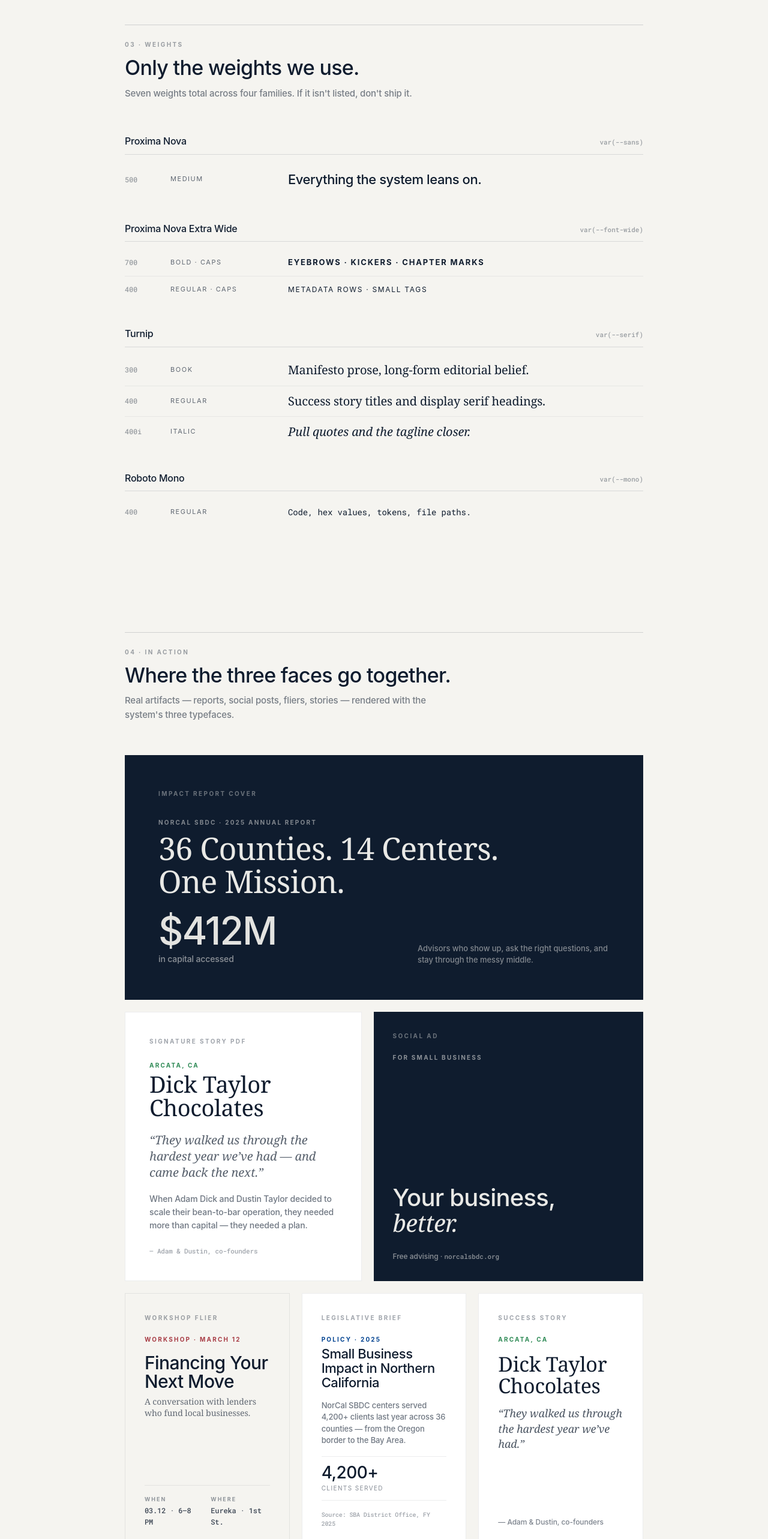
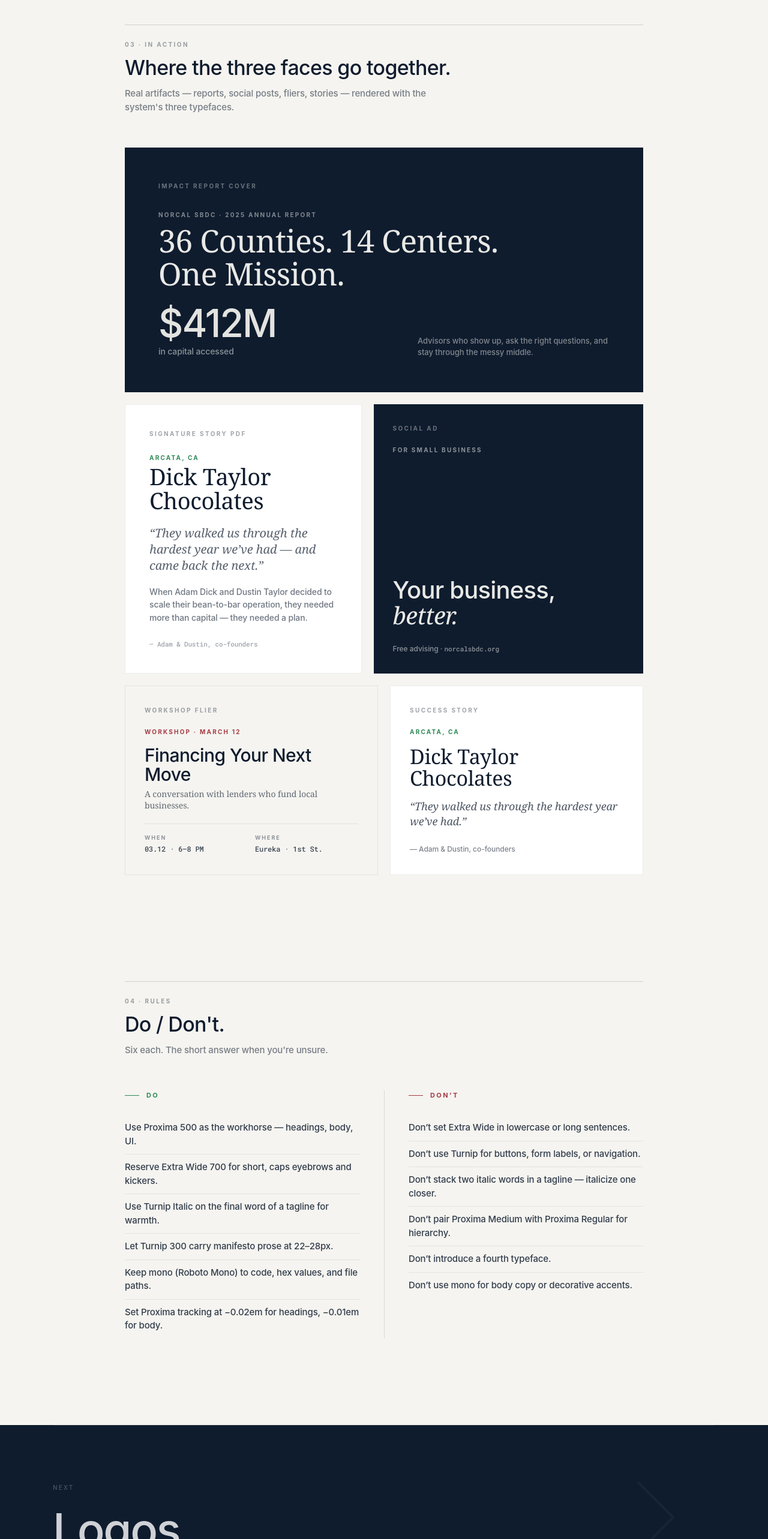
Before and after one commit to aphelps099/norcal-sbdc-brand, a Next.js app in the folder brand-house/: page /typography in a window 1280 px wide. Shown: the part 3334-5900 px from the top of the page at 60% size. Built offline with nearby package versions, Linux system fonts and the light colour scheme; a web font is replaced by a local one.

Commit message:
Typography: remove Weights section, Legislative Brief card; renumber sections

```diff
--- a/brand-house/src/app/(chapters)/typography/page.tsx
+++ b/brand-house/src/app/(chapters)/typography/page.tsx
@@ -277,96 +277,7 @@
   },
 ];
 
-/* ------------------------------------------------------------------ */
-/*  03 · Weights — data                                               */
-/* ------------------------------------------------------------------ */
 
-const weights = [
-  {
-    family: "Proxima Nova",
-    slug: "var(--sans)",
-    rows: [
-      {
-        num: "500",
-        label: "Medium",
-        sample: "Everything the system leans on.",
-        style: { fontFamily: "var(--sans)", fontWeight: 500, fontSize: "22px", letterSpacing: "-0.02em" } as const,
-      },
-    ],
-  },
-  {
-    family: "Proxima Nova Extra Wide",
-    slug: "var(--font-wide)",
-    rows: [
-      {
-        num: "700",
-        label: "Bold · CAPS",
-        sample: "EYEBROWS · KICKERS · CHAPTER MARKS",
-        style: {
-          fontFamily: "var(--font-wide)",
-          fontWeight: 700,
-          fontSize: "13px",
-          letterSpacing: "0.14em",
-          textTransform: "uppercase",
-        } as const,
-      },
-      {
-        num: "400",
-        label: "Regular · CAPS",
-        sample: "METADATA ROWS · SMALL TAGS",
-        style: {
-          fontFamily: "var(--font-wide)",
-          fontWeight: 400,
-          fontSize: "12px",
-          letterSpacing: "0.14em",
-          textTransform: "uppercase",
-        } as const,
-      },
-    ],
-  },
-  {
-    family: "Turnip",
-    slug: "var(--serif)",
-    rows: [
-      {
-        num: "300",
-        label: "Book",
-        sample: "Manifesto prose, long-form editorial belief.",
-        style: { fontFamily: "var(--serif)", fontWeight: 300, fontSize: "20px", lineHeight: 1.4 } as const,
-      },
-      {
-        num: "400",
-        label: "Regular",
-        sample: "Success story titles and display serif headings.",
-        style: { fontFamily: "var(--serif)", fontWeight: 400, fontSize: "20px", lineHeight: 1.3 } as const,
-      },
-      {
-        num: "400i",
-        label: "Italic",
-        sample: "Pull quotes and the tagline closer.",
-        style: {
-          fontFamily: "var(--serif)",
-          fontWeight: 400,
-          fontStyle: "italic",
-          fontSize: "20px",
-          lineHeight: 1.3,
-        } as const,
-      },
-    ],
-  },
-  {
-    family: "Roboto Mono",
-    slug: "var(--mono)",
-    rows: [
-      {
-        num: "400",
-        label: "Regular",
-        sample: "Code, hex values, tokens, file paths.",
-        style: { fontFamily: "var(--mono)", fontWeight: 400, fontSize: "14px", lineHeight: 1.5 } as const,
-      },
-    ],
-  },
-];
 
 /* ------------------------------------------------------------------ */
 /*  05 · Do / Don't — data                                            */
@@ -586,90 +497,16 @@
           </div>
         </section>
 
+
+
         {/* ============================================================
-            03 · WEIGHTS
+            03 · IN ACTION — editorial asymmetric layout
         ============================================================ */}
         <section style={{ paddingTop: "clamp(100px, 12vw, 160px)", paddingBottom: "24px" }}>
           <div className="max-w-[960px] mx-auto px-8 md:px-12">
             <div className="border-t border-navy/[0.16] pt-6">
               <SectionHeader
-                eyebrow="03 · Weights"
-                title="Only the weights we use."
-                sub="Seven weights total across four families. If it isn't listed, don't ship it."
-              />
-            </div>
-
-            <div className="space-y-10">
-              {weights.map((family) => (
-                <div key={family.family}>
-                  <div className="flex items-baseline justify-between mb-3 pb-2 border-b border-navy/[0.12]">
-                    <p
-                      className="text-navy"
-                      style={{
-                        fontFamily: "var(--sans)",
-                        fontWeight: 500,
-                        fontSize: "16px",
-                        letterSpacing: "-0.015em",
-                      }}
-                    >
-                      {family.family}
-                    </p>
-                    <code
-                      className="text-navy/40"
-                      style={{
-                        fontFamily: "var(--mono)",
-                        fontSize: "11px",
-                        letterSpacing: "0",
-                      }}
-                    >
-                      {family.slug}
-                    </code>
-                  </div>
-                  {family.rows.map((r) => (
-                    <div
-                      key={r.num}
-                      className="grid grid-cols-[60px_180px_1fr] gap-4 items-center py-3 border-b border-navy/[0.06] last:border-b-0"
-                    >
-                      <p
-                        className="text-navy/40"
-                        style={{
-                          fontFamily: "var(--mono)",
-                          fontSize: "12px",
-                        }}
-                      >
-                        {r.num}
-                      </p>
-                      <p
-                        className="text-navy/65"
-                        style={{
-                          fontFamily: "var(--font-wide)",
-                          fontWeight: 400,
-                          fontSize: "11px",
-                          letterSpacing: "0.14em",
-                          textTransform: "uppercase",
-                        }}
-                      >
-                        {r.label}
-                      </p>
-                      <p className="text-navy" style={r.style}>
-                        {r.sample}
-                      </p>
-                    </div>
-                  ))}
-                </div>
-              ))}
-            </div>
-          </div>
-        </section>
-
-        {/* ============================================================
-            04 · IN ACTION — editorial asymmetric layout
-        ============================================================ */}
-        <section style={{ paddingTop: "clamp(100px, 12vw, 160px)", paddingBottom: "24px" }}>
-          <div className="max-w-[960px] mx-auto px-8 md:px-12">
-            <div className="border-t border-navy/[0.16] pt-6">
-              <SectionHeader
-                eyebrow="04 · In Action"
+                eyebrow="03 · In Action"
                 title="Where the three faces go together."
                 sub="Real artifacts — reports, social posts, fliers, stories — rendered with the system's three typefaces."
               />
@@ -914,9 +751,9 @@
             </div>
           </div>
 
-          {/* Row 3: Workshop Flier + Legislative One-Pager + Success Story */}
+          {/* Row 3: Workshop Flier + Success Story */}
           <div className="max-w-[960px] mx-auto px-8 md:px-12">
-            <div className="grid grid-cols-1 md:grid-cols-3 gap-5">
+            <div className="grid grid-cols-1 md:grid-cols-2 gap-5">
               {/* Workshop Flier — fixed subtitle size */}
               <figure className="bg-cream border border-navy/[0.08] p-7 md:p-8 flex flex-col">
                 <figcaption
@@ -1012,94 +849,6 @@
                 </div>
               </figure>
 
-              {/* Legislative One-Pager */}
-              <figure className="bg-white border border-navy/[0.08] p-7 md:p-8 flex flex-col">
-                <figcaption
-                  className="mb-5 text-navy/40"
-                  style={{
-                    fontFamily: "var(--font-wide)",
-                    fontWeight: 700,
-                    fontSize: "10px",
-                    letterSpacing: "0.24em",
-                    textTransform: "uppercase",
-                  }}
-                >
-                  Legislative Brief
-                </figcaption>
-                <p
-                  className="mb-1"
-                  style={{
-                    fontFamily: "var(--font-wide)",
-                    fontWeight: 700,
-                    fontSize: "10px",
-                    letterSpacing: "0.22em",
-                    textTransform: "uppercase",
-                    color: COBALT,
-                  }}
-                >
-                  Policy · 2025
-                </p>
-                <p
-                  className="text-navy mb-4"
-                  style={{
-                    fontFamily: "var(--sans)",
-                    fontWeight: 500,
-                    fontSize: "22px",
-                    letterSpacing: "-0.02em",
-                    lineHeight: 1.1,
-                  }}
-                >
-                  Small Business Impact in Northern California
-                </p>
-                <p
-                  className="text-navy/60 mb-4"
-                  style={{
-                    fontFamily: "var(--sans)",
-                    fontWeight: 500,
-                    fontSize: "13px",
-                    letterSpacing: "-0.01em",
-                    lineHeight: 1.5,
-                  }}
-                >
-                  NorCal SBDC centers served 4,200+ clients last year across 36 counties — from the Oregon border to the Bay Area.
-                </p>
-                <div className="py-3 border-y border-navy/[0.08] mb-4">
-                  <p
-                    className="text-navy"
-                    style={{
-                      fontFamily: "var(--sans)",
-                      fontWeight: 500,
-                      fontSize: "28px",
-                      letterSpacing: "-0.02em",
-                      lineHeight: 1,
-                    }}
-                  >
-                    4,200+
-                  </p>
-                  <p
-                    className="text-navy/50 mt-1"
-                    style={{
-                      fontFamily: "var(--font-wide)",
-                      fontWeight: 400,
-                      fontSize: "10px",
-                      letterSpacing: "0.14em",
-                      textTransform: "uppercase",
-                    }}
-                  >
-                    Clients Served
-                  </p>
-                </div>
-                <p
-                  className="text-navy/40 mt-auto"
-                  style={{
-                    fontFamily: "var(--mono)",
-                    fontSize: "10px",
-                    lineHeight: 1.5,
-                  }}
-                >
-                  Source: SBA District Office, FY 2025
-                </p>
-              </figure>
 
               {/* Success Story */}
               <figure className="bg-white border border-navy/[0.08] p-7 md:p-8 flex flex-col">
@@ -1170,13 +919,13 @@
         </section>
 
         {/* ============================================================
-            05 · RULES — lighter Do/Don't, no outer card
+            04 · RULES — lighter Do/Don't, no outer card
         ============================================================ */}
         <section style={{ paddingTop: "clamp(100px, 12vw, 160px)", paddingBottom: "24px" }}>
           <div className="max-w-[960px] mx-auto px-8 md:px-12">
             <div className="border-t border-navy/[0.16] pt-6">
               <SectionHeader
-                eyebrow="05 · Rules"
+                eyebrow="04 · Rules"
                 title="Do / Don't."
                 sub="Six each. The short answer when you're unsure."
               />
```
